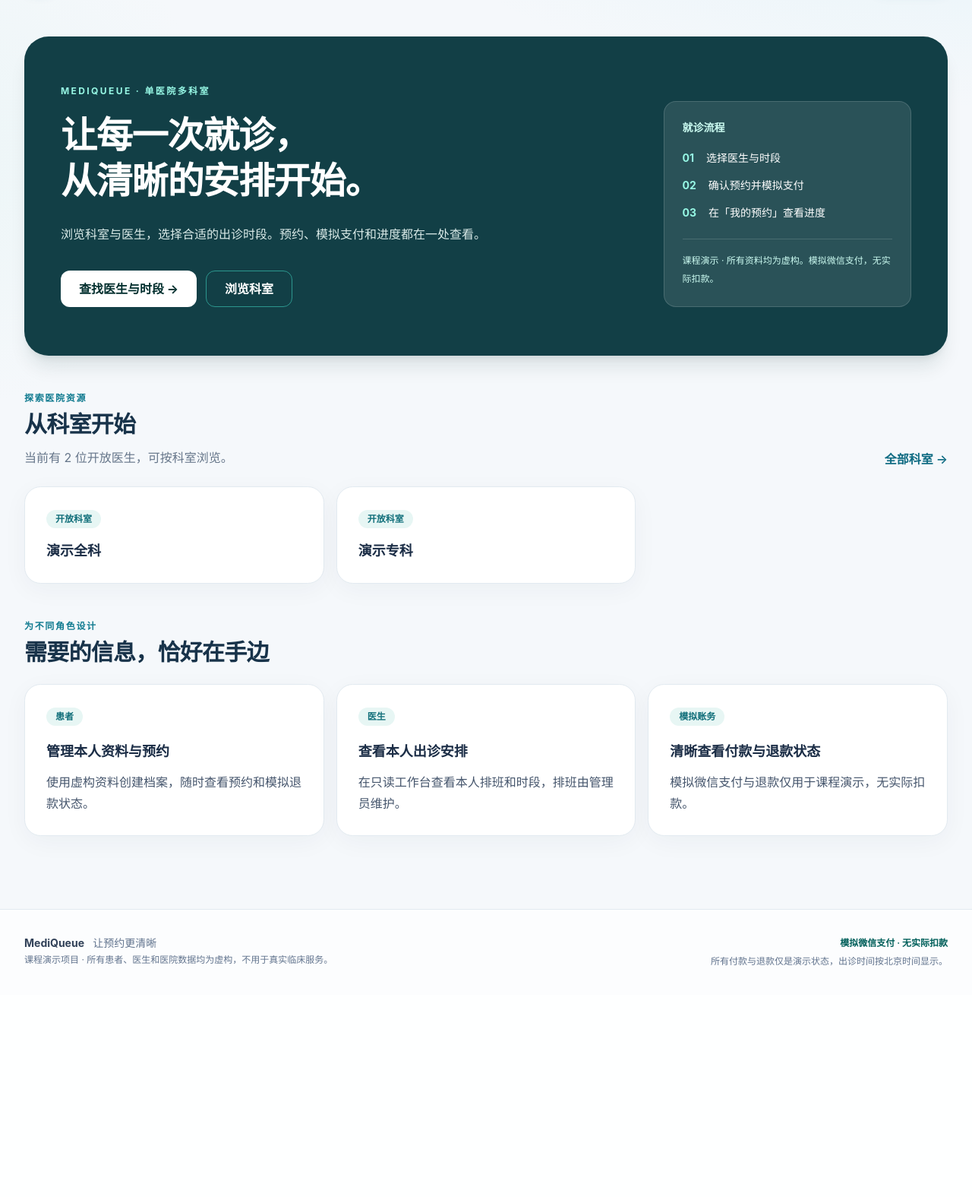
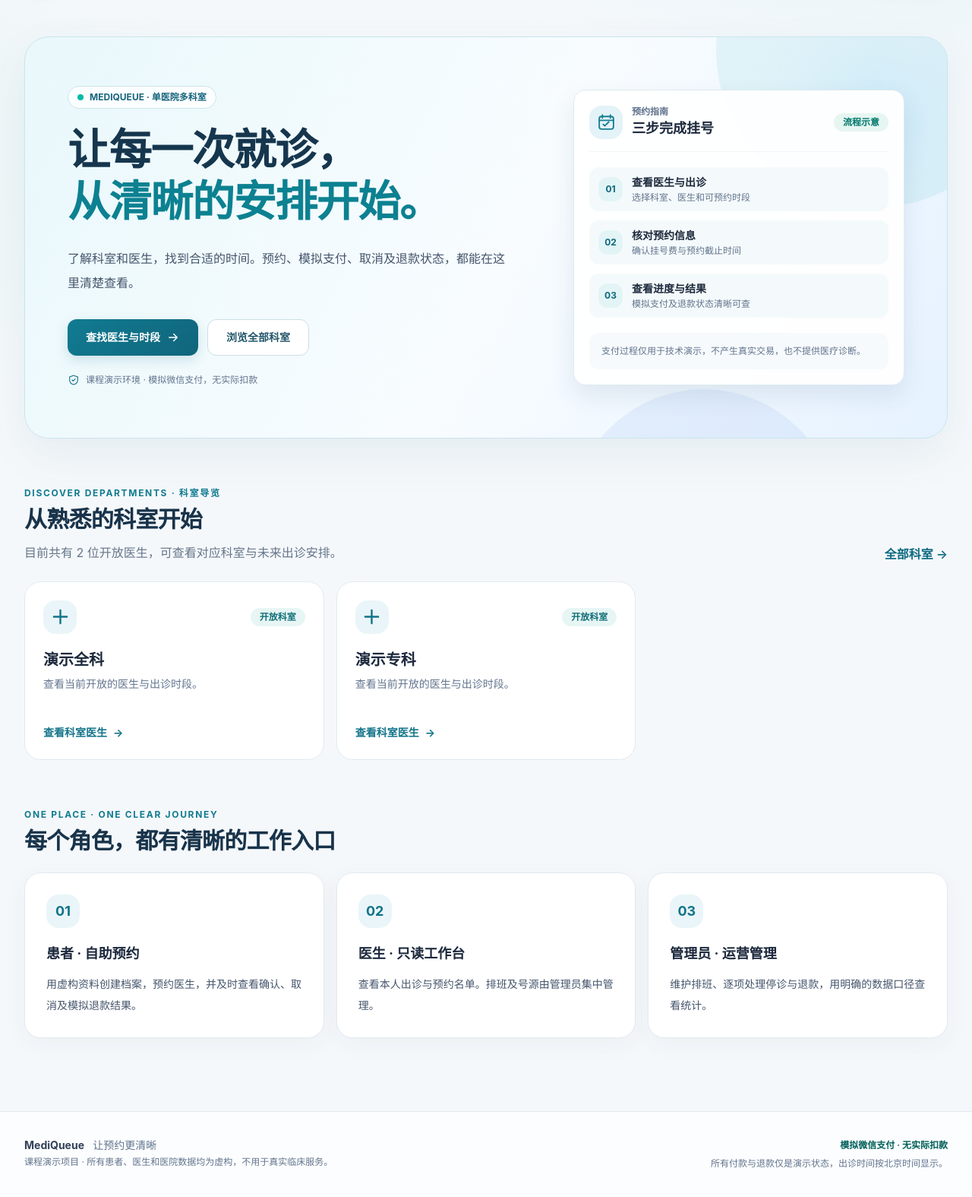
Before and after one commit to SynapseOperator/MediQueue, a Laravel app: page / in a window 1280 px wide. Shown: the part 73-1648 px from the top of the page at 76% size. Before the commit the page ends 1343 px from the top, so only its background shows below. Run offline with Laravel 12, Linux system fonts and the light colour scheme; data comes from the database, SQL or seed files in the repository; style sheets or scripts are compiled from the project's sources; parts of the project's set-up code (start-up, migrations or seed data) failed here and were passed over.

Commit message:
style: create airy appointment-focused homepage with clear journey

```diff
--- a/resources/views/welcome.blade.php
+++ b/resources/views/welcome.blade.php
@@ -1,20 +1,97 @@
 @extends('layouts.app')
 @section('title', '首页')
 @section('content')
-    <section class="overflow-hidden rounded-[2rem] bg-[#123f46] text-white shadow-xl shadow-teal-950/10">
-        <div class="grid gap-8 px-7 py-12 sm:px-12 sm:py-16 lg:grid-cols-[1.4fr_0.6fr] lg:items-end">
-            <div><p class="text-xs font-bold tracking-[0.2em] text-teal-200">MEDIQUEUE · 单医院多科室</p>
-                <h1 class="mt-5 max-w-2xl text-4xl font-bold leading-tight tracking-tight sm:text-5xl">让每一次就诊，<br>从清晰的安排开始。</h1>
-                <p class="mt-6 max-w-xl text-base leading-8 text-teal-50/90">浏览科室与医生，选择合适的出诊时段。预约、模拟支付和进度都在一处查看。</p>
-                <div class="mt-8 flex flex-wrap gap-3"><a class="inline-flex min-h-12 items-center rounded-xl bg-white px-6 font-bold text-teal-950 hover:bg-teal-50" href="{{ route('doctors.index') }}">查找医生与时段 →</a><a class="inline-flex min-h-12 items-center rounded-xl border border-teal-300/50 px-6 font-semibold hover:bg-white/10" href="{{ route('departments.index') }}">浏览科室</a></div>
+    <section class="home-hero">
+        <div class="grid items-center gap-10 px-6 py-10 sm:px-10 sm:py-14 lg:grid-cols-[1.16fr_.84fr] lg:gap-16 lg:px-14 lg:py-16">
+            <div>
+                <p class="hero-overline"><span aria-hidden="true" class="size-2 rounded-full bg-teal-500"></span> MEDIQUEUE · 单医院多科室</p>
+                <h1 class="hero-display">让每一次就诊，<br><span class="hero-highlight">从清晰的安排开始。</span></h1>
+                <p class="mt-6 max-w-xl text-base leading-8 text-slate-600">了解科室和医生，找到合适的时间。预约、模拟支付、取消及退款状态，都能在这里清楚查看。</p>
+                <div class="mt-8 flex flex-wrap gap-3">
+                    <a class="btn min-h-12 px-6" href="{{ route('doctors.index') }}">
+                        查找医生与时段
+                        <svg aria-hidden="true" viewBox="0 0 24 24" width="18" height="18" fill="none"><path d="M5 12h14m-6-6 6 6-6 6" stroke="currentColor" stroke-width="2" stroke-linecap="round" stroke-linejoin="round"/></svg>
+                    </a>
+                    <a class="btn-secondary min-h-12 px-6" href="{{ route('departments.index') }}">浏览全部科室</a>
+                </div>
+                <p class="mt-5 flex items-center gap-2 text-xs leading-6 text-slate-500">
+                    <svg aria-hidden="true" viewBox="0 0 24 24" width="16" height="16" fill="none"><path d="M12 3 4 6v6c0 5 3.6 8 8 9 4.4-1 8-4 8-9V6l-8-3Z" stroke="#14778c" stroke-width="1.7"/><path d="m9 12 2 2 4-4" stroke="#14778c" stroke-width="1.7" stroke-linecap="round" stroke-linejoin="round"/></svg>
+                    课程演示环境 · 模拟微信支付，无实际扣款
+                </p>
             </div>
-            <div class="rounded-2xl border border-white/15 bg-white/10 p-6"><p class="text-sm font-semibold text-teal-100">就诊流程</p><ol class="mt-5 space-y-4 text-sm"><li><strong class="mr-3 text-teal-200">01</strong> 选择医生与时段</li><li><strong class="mr-3 text-teal-200">02</strong> 确认预约并模拟支付</li><li><strong class="mr-3 text-teal-200">03</strong> 在「我的预约」查看进度</li></ol><p class="mt-6 border-t border-white/15 pt-4 text-xs leading-6 text-teal-100">课程演示 · 所有资料均为虚构。模拟微信支付，无实际扣款。</p></div>
+            <aside class="relative" aria-label="预约步骤说明">
+                <div aria-hidden="true" class="absolute -right-5 -top-5 size-28 rounded-full bg-sky-200/50 blur-2xl"></div>
+                <div class="hero-mini-card relative mx-auto max-w-md">
+                    <div class="flex items-center justify-between border-b border-slate-100 pb-4">
+                        <div class="flex items-center gap-3">
+                            <div class="grid size-11 place-items-center rounded-2xl bg-[#e4f3f8] text-[#177e93]" aria-hidden="true">
+                                <svg viewBox="0 0 24 24" width="25" height="25" fill="none"><rect x="3" y="5" width="18" height="16" rx="3" stroke="currentColor" stroke-width="1.8"/><path d="M7 3v4M17 3v4M3 10h18m-13 5 2 2 5-5" stroke="currentColor" stroke-width="1.8" stroke-linecap="round" stroke-linejoin="round"/></svg>
+                            </div>
+                            <div>
+                                <p class="text-xs font-bold text-slate-500">预约指南</p>
+                                <h2 class="text-lg font-bold text-slate-800">三步完成挂号</h2>
+                            </div>
+                        </div>
+                        <span class="rounded-full bg-[#e6f6f1] px-3 py-1 text-xs font-bold text-teal-700">流程示意</span>
+                    </div>
+                    <ol class="mt-5 space-y-3">
+                        <li class="journey-step"><span class="step-num">01</span><div><p class="font-bold text-slate-800">查看医生与出诊</p><p class="mt-0.5 text-xs text-slate-500">选择科室、医生和可预约时段</p></div></li>
+                        <li class="journey-step"><span class="step-num">02</span><div><p class="font-bold text-slate-800">核对预约信息</p><p class="mt-0.5 text-xs text-slate-500">确认挂号费与预约截止时间</p></div></li>
+                        <li class="journey-step"><span class="step-num">03</span><div><p class="font-bold text-slate-800">查看进度与结果</p><p class="mt-0.5 text-xs text-slate-500">模拟支付及退款状态清晰可查</p></div></li>
+                    </ol>
+                    <p class="mt-5 rounded-xl bg-[#f7fafc] px-4 py-3 text-xs leading-6 text-slate-500">支付过程仅用于技术演示，不产生真实交易，也不提供医疗诊断。</p>
+                </div>
+            </aside>
         </div>
     </section>
-    <section class="mt-12"><div class="flex flex-wrap items-end justify-between gap-4"><div><p class="eyebrow">探索医院资源</p><h2 class="section-title mt-2">从科室开始</h2><p class="page-intro">当前有 {{ $doctorCount }} 位开放医生，可按科室浏览。</p></div><a class="text-link" href="{{ route('departments.index') }}">全部科室 →</a></div><div class="mt-6 grid gap-4 sm:grid-cols-2 lg:grid-cols-3">@forelse($departments as $department)<a class="panel block hover:border-teal-400" href="{{ route('doctors.index', ['department' => $department->id]) }}"><span class="status-badge">开放科室</span><h3 class="mt-4 text-lg font-bold">{{ $department->name }}</h3></a>@empty<p class="panel">暂无开放科室。</p>@endforelse</div></section>
-    <section class="mt-12" aria-label="使用说明"><p class="eyebrow">为不同角色设计</p><h2 class="section-title mt-2">需要的信息，恰好在手边</h2><div class="mt-6 grid gap-4 md:grid-cols-3">
-        <article class="panel"><span class="status-badge">患者</span><h3 class="mt-5 text-lg font-bold">管理本人资料与预约</h3><p class="mt-3 leading-7 text-slate-600">使用虚构资料创建档案，随时查看预约和模拟退款状态。</p></article>
-        <article class="panel"><span class="status-badge">医生</span><h3 class="mt-5 text-lg font-bold">查看本人出诊安排</h3><p class="mt-3 leading-7 text-slate-600">在只读工作台查看本人排班和时段，排班由管理员维护。</p></article>
-        <article class="panel"><span class="status-badge">模拟账务</span><h3 class="mt-5 text-lg font-bold">清晰查看付款与退款状态</h3><p class="mt-3 leading-7 text-slate-600">模拟微信支付与退款仅用于课程演示，无实际扣款。</p></article>
-    </div></section>
+
+    <section class="mt-14 sm:mt-16">
+        <div class="flex flex-wrap items-end justify-between gap-4">
+            <div>
+                <p class="eyebrow">DISCOVER DEPARTMENTS · 科室导览</p>
+                <h2 class="section-title mt-2">从熟悉的科室开始</h2>
+                <p class="page-intro">目前共有 {{ $doctorCount }} 位开放医生，可查看对应科室与未来出诊安排。</p>
+            </div>
+            <a class="text-link" href="{{ route('departments.index') }}">全部科室 <span aria-hidden="true" class="ml-1">→</span></a>
+        </div>
+        <div class="mt-6 grid gap-4 sm:grid-cols-2 lg:grid-cols-3">
+            @forelse($departments as $department)
+                <a class="feature-tile group" href="{{ route('doctors.index', ['department' => $department->id]) }}">
+                    <div class="mb-5 flex items-center justify-between">
+                        <span class="feature-icon mb-0" aria-hidden="true">
+                            <svg width="23" height="23" viewBox="0 0 24 24" fill="none"><path d="M12 3v18M3 12h18" stroke="currentColor" stroke-width="2.5" stroke-linecap="round"/></svg>
+                        </span>
+                        <span class="status-badge">开放科室</span>
+                    </div>
+                    <h3 class="text-xl font-bold text-slate-800">{{ $department->name }}</h3>
+                    <p class="mt-2 line-clamp-2 min-h-10 text-sm leading-5 text-slate-500">{{ $department->introduction ?: '查看当前开放的医生与出诊时段。' }}</p>
+                    <span class="mt-6 inline-flex items-center text-sm font-bold text-[#14758a]">查看科室医生 <span aria-hidden="true" class="ml-2 transition group-hover:translate-x-1">→</span></span>
+                </a>
+            @empty
+                <p class="empty-state col-span-full">暂无开放科室。可稍后再来查看。</p>
+            @endforelse
+        </div>
+    </section>
+
+    <section class="mt-14 sm:mt-16" aria-label="角色服务说明">
+        <p class="eyebrow">ONE PLACE · ONE CLEAR JOURNEY</p>
+        <h2 class="section-title mt-2">每个角色，都有清晰的工作入口</h2>
+        <div class="mt-6 grid gap-4 md:grid-cols-3">
+            <article class="panel">
+                <div class="feature-icon">01</div>
+                <h3 class="text-lg font-bold text-slate-800">患者 · 自助预约</h3>
+                <p class="mt-3 text-sm leading-7 text-slate-600">用虚构资料创建档案，预约医生，并及时查看确认、取消及模拟退款结果。</p>
+            </article>
+            <article class="panel">
+                <div class="feature-icon">02</div>
+                <h3 class="text-lg font-bold text-slate-800">医生 · 只读工作台</h3>
+                <p class="mt-3 text-sm leading-7 text-slate-600">查看本人出诊与预约名单。排班及号源由管理员集中管理。</p>
+            </article>
+            <article class="panel">
+                <div class="feature-icon">03</div>
+                <h3 class="text-lg font-bold text-slate-800">管理员 · 运营管理</h3>
+                <p class="mt-3 text-sm leading-7 text-slate-600">维护排班、逐项处理停诊与退款，用明确的数据口径查看统计。</p>
+            </article>
+        </div>
+    </section>
 @endsection
```
